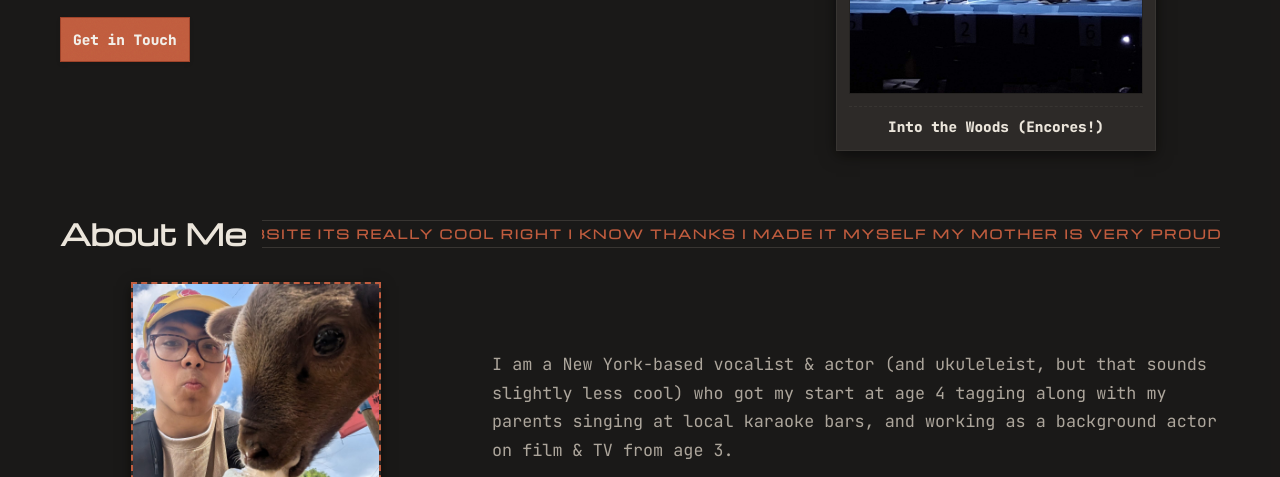
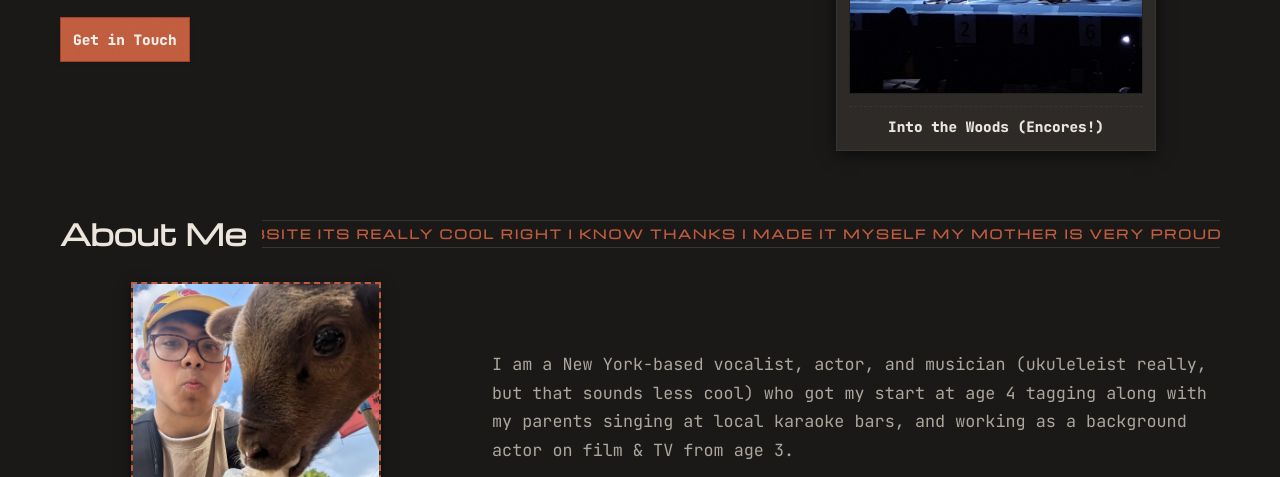
Before and after one commit to FlibbityJibbity1/Flibbityjibbity1.github.io, a plain HTML site: page index.html in a window 1280 px wide. Shown: the part 323-800 px from the top of the page. Drawn offline with nearby package versions, Linux system fonts and the light colour scheme.

Commit message:
Update index.html

```diff
--- a/index.html
+++ b/index.html
@@ -1194,7 +1194,7 @@
               </div>
               <div class="bio-text-block">
                 <p>
-                  I am a New York-based vocalist & actor (and ukuleleist, but that sounds slightly less cool) who got my start at age 4 tagging along with my parents singing at local karaoke bars, and working as a background actor on film & TV from age 3.
+                  I am a New York-based vocalist, actor, and musician (ukuleleist really, but that sounds less cool) who got my start at age 4 tagging along with my parents singing at local karaoke bars, and working as a background actor on film & TV from age 3.
                 </p>
               </div>
             </div>
```
